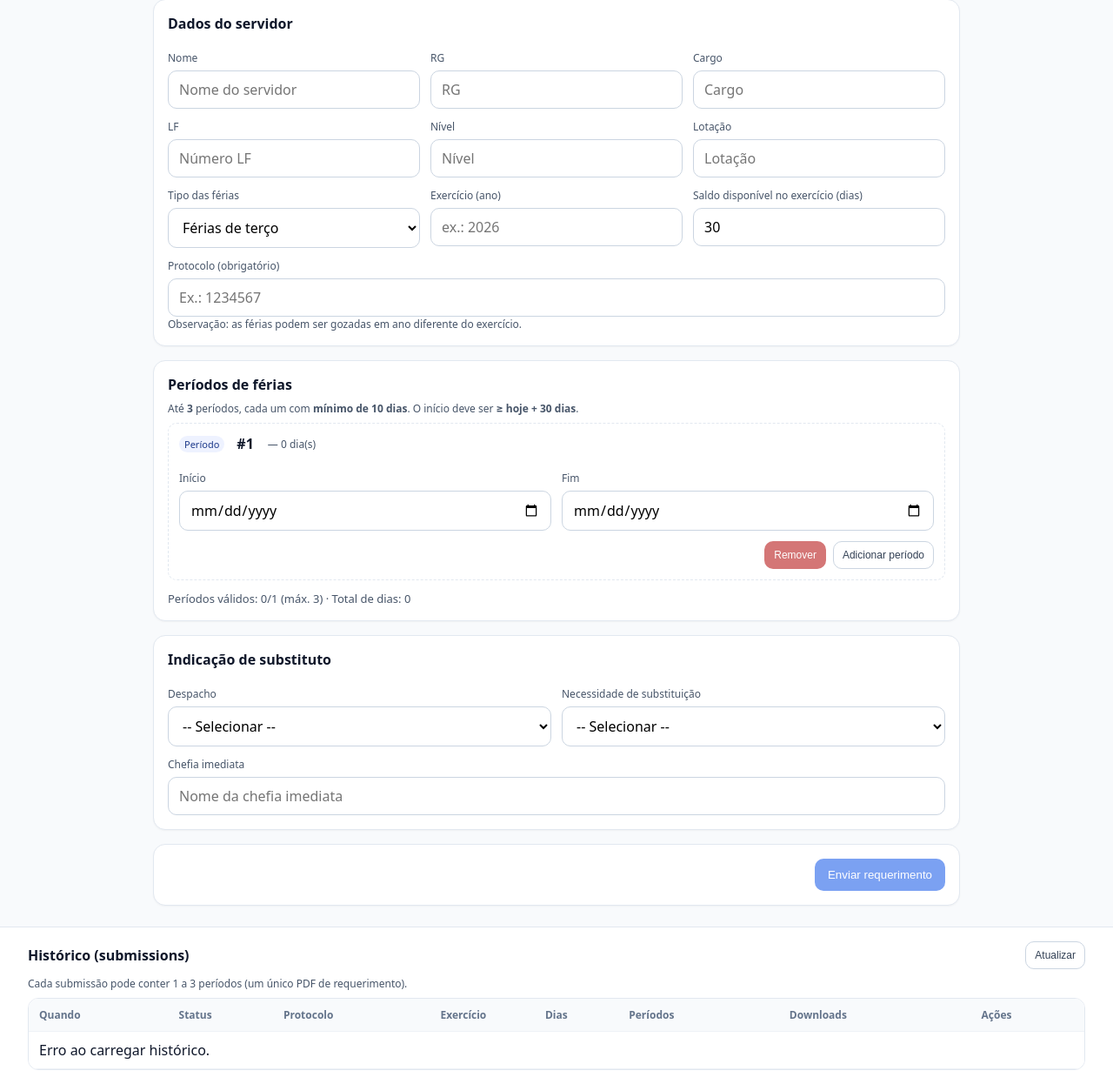
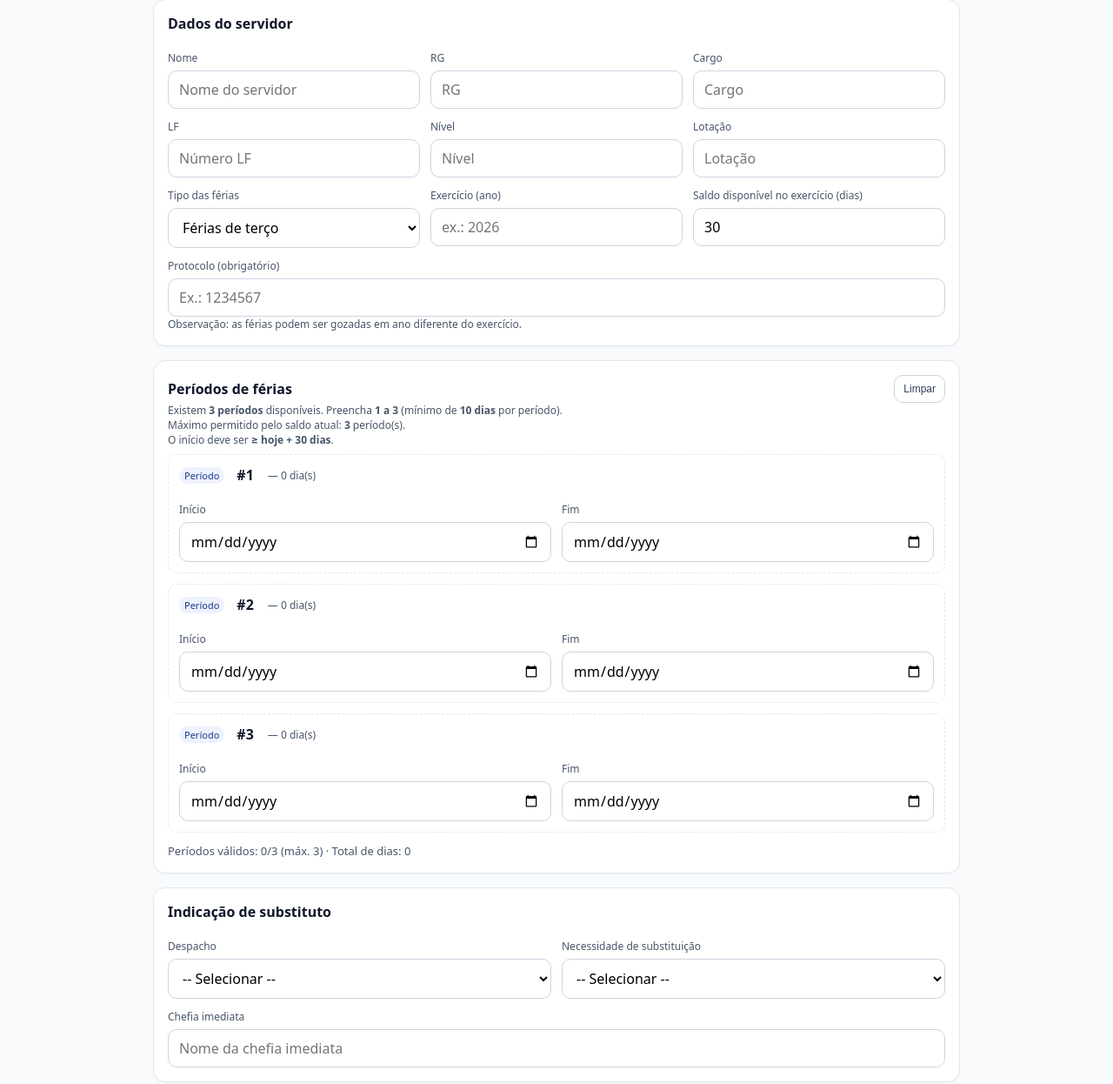
Before and after one commit to oBaldon/portal-agepar, a FastAPI app: template apps/bff/app/automations/templates/ferias/ui.html in a window 1280 px wide. Shown: the part 64-1310 px from the top of the page at 87% size. Run offline with FastAPI, Linux system fonts and the light colour scheme; the template is opened without the code that fills it, so the values that code supplies are empty; parts of the project's set-up code (start-up, migrations or seed data) failed here and were passed over; some libraries are stand-ins or nearby versions.

Commit message:
feat: adicionar botão para limpar períodos de férias e ajustar UI para exibição

```diff
--- a/apps/bff/app/automations/templates/ferias/ui.html
+++ b/apps/bff/app/automations/templates/ferias/ui.html
@@ -35,10 +35,9 @@
   .warn { color:#7c2d12; background:#fef3c7; border:1px solid #fde68a; padding:6px 8px; border-radius:8px; font-size:12px; display:inline-block; }
   .err { color:#7f1d1d; background:#fee2e2; border:1px solid #fecaca; padding:6px 8px; border-radius:8px; font-size:12px; display:inline-block; }
 
-  .item { position: relative; padding:12px; padding-bottom: 56px; border:1px dashed #e2e8f0; border-radius: 10px; margin-bottom: 12px; background:#fff; }
+  .item { position: relative; padding:12px; border:1px dashed #e2e8f0; border-radius: 10px; margin-bottom: 12px; background:#fff; }
   .item .meta { display:flex; align-items:center; gap:8px; margin-bottom:8px; }
   .badge { display:inline-block; font-size:11px; padding:2px 6px; border-radius:999px; background:#eef2ff; color:#1e3a8a; margin-right:6px; }
-  .item-actions { position:absolute; right:12px; bottom:12px; display:flex; gap:8px; }
 
   .hr { height:1px; background:#e2e8f0; border:0; margin:12px 0; }
 
@@ -160,9 +159,15 @@
 
   <!-- Períodos -->
   <div class="card">
-    <h2>Períodos de férias</h2>
+    <div style="display:flex; align-items:center; justify-content:space-between; gap:8px">
+      <h2 style="margin:0">Períodos de férias</h2>
+      <button class="btn secondary small" id="limparPeriodosBtn" type="button" title="Limpar os 3 períodos">
+        Limpar
+      </button>
+    </div>
     <div class="note" style="margin-bottom:8px">
-      Até <b id="maxPeriodosText">3</b> períodos, cada um com <b>mínimo de 10 dias</b>.
+      Existem <b>3 períodos</b> disponíveis. Preencha <b>1 a 3</b> (mínimo de <b>10 dias</b> por período).<br/>
+      Máximo permitido pelo saldo atual: <b id="maxPeriodosText">3</b> período(s).<br/>
       O início deve ser <b>≥ hoje + <span id="leadDaysText">30</span> dias</b>.
     </div>
 
@@ -300,6 +305,12 @@
     return (b - a) + 1;
   };
 
+  // Pega os 2 inputs date (início/fim) do card, sem depender de :first-of-type/:last-of-type
+  function getPeriodoDateInputs(div){
+    const inputs = div.querySelectorAll('input[type="date"]');
+    return { ini: inputs[0] || null, fim: inputs[1] || null };
+  }
+
   // ---------------------- Estado ----------------------
   const periodosEl = $("#periodos");
   const msgEl = $("#msg");
@@ -317,6 +328,7 @@
   const tipoFeriasEl = $("#tipoFerias");
   const leadDaysText = $("#leadDaysText");
   const maxPeriodosText = $("#maxPeriodosText");
+  const limparPeriodosBtn = $("#limparPeriodosBtn");
   const protocoloEl = $("#protocolo");
 
   const despachoEl = $("#despacho");
@@ -327,7 +339,6 @@
   const chefiaEl = $("#chefia");
 
   let hasFeriasRole = false;
-  let cardSeq = 0;
   let saldoFromMe = null; // saldo_ferias vindo do /api/me (banco)
 
   // === AUTO-REFRESH ===
@@ -357,8 +368,7 @@
   function autofillFirstPeriodEndFromSaldo(){
     const first = periodosEl.firstElementChild;
     if (!first) return;
-    const ini = first.querySelector('input[type="date"]:first-of-type');
-    const fim = first.querySelector('input[type="date"]:last-of-type');
+    const { ini, fim } = getPeriodoDateInputs(first);
     if (!ini || !fim) return;
     if (!ini.value) return;
 
@@ -379,8 +389,7 @@
   }
 
   // ---------------------- UI Período ----------------------
-  function buildPeriodoCard(){
-    const idx = cardSeq++;
+  function buildPeriodoCard(idx){
     const card = document.createElement('div');
     card.className = 'item';
     card.dataset.idx = String(idx);
@@ -388,7 +397,7 @@
     const meta = document.createElement('div');
     meta.className = 'meta';
     const badge = document.createElement('span'); badge.className='badge'; badge.textContent='Período';
-    theNumber = document.createElement('strong'); theNumber.className='item-number'; theNumber.textContent = `#${idx+1}`;
+    const theNumber = document.createElement('strong'); theNumber.className='item-number'; theNumber.textContent = `#${idx+1}`;
     const diasInfo = document.createElement('span'); diasInfo.className='note'; diasInfo.style.marginLeft='8px'; diasInfo.textContent='— 0 dia(s)';
     meta.appendChild(badge); meta.appendChild(theNumber); meta.appendChild(diasInfo);
 
@@ -406,16 +415,7 @@
     c2.appendChild(lblFim); c2.appendChild(fim);
     row.appendChild(c1); row.appendChild(c2);
 
-    const actions = document.createElement('div'); actions.className='item-actions';
-    const removeBtn = document.createElement('button'); removeBtn.type='button'; removeBtn.className='btn small danger'; removeBtn.textContent='Remover';
-    const addBtn = document.createElement('button'); addBtn.type='button'; addBtn.className='btn small secondary'; addBtn.textContent='Adicionar período';
-
-    actions.appendChild(removeBtn); actions.appendChild(addBtn);
-
-    function isFirstPeriodo(){
-      // não depende do idx (pois idx pode mudar quando remove/reordena)
-      return periodosEl.firstElementChild === card;
-    }
+    function isFirstPeriodo(){ return idx === 0; }
 
     function applyMinAttrs(){
       const minStart = minStartYMD();
@@ -468,7 +468,6 @@
       diasInfo.textContent = `— ${isFinite(dias) && dias>0 ? dias : 0} dia(s)`;
 
       computeTotais();
-      updateAddButtons();
     }
 
     ini.addEventListener('input', recalc);
@@ -478,85 +477,17 @@
       recalc();
     });
 
-    removeBtn.onclick = ()=>{
-      if(periodosEl.children.length<=1){
-        card.classList.add('shake'); setTimeout(()=>card.classList.remove('shake'),250);
-        return;
-      }
-      card.remove();
-      recomputeNumbers();
-      computeTotais();
-      updateAddButtons();
-    };
-
-    addBtn.onclick = ()=>{
-      if(!canAddAnother()) return;
-      periodosEl.appendChild(buildPeriodoCard());
-      recomputeNumbers();
-      updateAddButtons();
-      computeTotais();
-      const last = periodosEl.lastElementChild;
-      if(last) last.querySelector('input[type="date"]')?.focus();
-    };
-
     applyMinAttrs();
 
     card.appendChild(meta);
     card.appendChild(row);
-    card.appendChild(actions);
     return card;
-  }
-
-  function recomputeNumbers(){
-    $$('#periodos .item').forEach((div,i)=>{
-      const num = div.querySelector('.item-number');
-      if(num) num.textContent = `#${i+1}`;
-      div.dataset.idx = String(i);
-      div.querySelectorAll('[name^="p["]').forEach(el=>{
-        el.name = el.name.replace(/p\[\d+\]/, `p[${i}]`);
-      });
-      div.querySelectorAll('[id^="p-"]').forEach(el=>{
-        el.id = el.id.replace(/p-\d+-/, `p-${i}-`);
-      });
-      div.querySelectorAll('label[for^="p-"]').forEach(l=>{
-        l.htmlFor = l.htmlFor.replace(/p-\d+-/, `p-${i}-`);
-      });
-    });
-  }
-
-  function ensureOnePeriodo(){
-    if(periodosEl.children.length===0){
-      periodosEl.appendChild(buildPeriodoCard());
-    }
   }
 
   function maxPeriodosBySaldo(saldo){
     if(Math.floor(saldo/3) >= 10) return 3;
     if(Math.floor(saldo/2) >= 10) return 2;
     return 1;
-  }
-
-  function canAddAnother(){
-    const { saldo, diasValidos, maxP } = computeTotais();
-    const cards = $$('#periodos .item').length;
-    if(cards >= maxP) return false;
-    return (saldo - diasValidos) >= 10;
-  }
-
-  function updateAddButtons(){
-    const cards = $$('#periodos .item');
-    const canAdd = canAddAnother();
-
-    cards.forEach((c,i)=>{
-      const addBtn = c.querySelector('.item-actions .btn.secondary');
-      const remBtn = c.querySelector('.item-actions .btn.danger');
-      if(addBtn){
-        addBtn.style.display = (i===cards.length-1) ? '' : 'none';
-        addBtn.disabled = !canAdd;
-        addBtn.title = canAdd ? '' : 'Não é possível adicionar outro período.';
-      }
-      if(remBtn) remBtn.disabled = (cards.length<=1);
-    });
   }
 
   function collectPeriodos(){
@@ -956,15 +887,11 @@
       $("#leadDaysText").textContent = String(getLeadDays());
 
       $$('#periodos .item').forEach(div=>{
-        const ini = div.querySelector('input[type="date"]:first-of-type');
-        const fim = div.querySelector('input[type="date"]:last-of-type');
-        if(ini && fim){
-          ini.dispatchEvent(new Event('input', {bubbles:true}));
-          fim.dispatchEvent(new Event('input', {bubbles:true}));
-        }
+        const { ini } = getPeriodoDateInputs(div);
+        // Revalida via início (não dispara input no fim para não “travar” o autofill).
+        if(ini) ini.dispatchEvent(new Event('input', {bubbles:true}));
       });
 
-      updateAddButtons();
       computeTotais();
     }
 
@@ -980,14 +907,43 @@
       const firstIni = periodosEl.querySelector('.item input[type="date"]');
       if (firstIni) firstIni.dispatchEvent(new Event('input', { bubbles:true }));
 
-      updateAddButtons();
       computeTotais();
     });
 
     $("#enviarBtn").addEventListener('click', (e)=>{ e.preventDefault(); enviar(); });
     $("#atualizarBtn2").addEventListener('click', (e)=>{ e.preventDefault(); loadSubs(); });
 
-    ensureOnePeriodo();
+    // Limpar os 3 períodos (sem reload)
+    limparPeriodosBtn?.addEventListener('click', (e)=>{
+      e.preventDefault();
+      // limpa datas e reseta autofill do 1º período
+      $$('#periodos .item').forEach(div=>{
+        const { ini, fim } = getPeriodoDateInputs(div);
+        if (ini) {
+          ini.value = '';
+          ini.setCustomValidity('');
+          // atualiza UI do card (dias/validação)
+          ini.dispatchEvent(new Event('input', { bubbles:true }));
+        }
+        if (fim) {
+          fim.value = '';
+          fim.dataset.autofill = "1"; // volta ao modo autofill, se o usuário usar novamente
+          fim.setCustomValidity('');
+        }
+      });
+      computeTotais();
+      $("#msg").textContent = 'Períodos limpos.';
+      setTimeout(()=>{ if ($("#msg").textContent === 'Períodos limpos.') $("#msg").textContent=''; }, 2500);
+      // foca no primeiro início para facilitar preenchimento
+      periodosEl.querySelector('.item input[type="date"]')?.focus();
+    });
+
+    // Sempre renderiza 3 períodos fixos (sem adicionar/remover).
+    periodosEl.innerHTML = '';
+    periodosEl.appendChild(buildPeriodoCard(0));
+    periodosEl.appendChild(buildPeriodoCard(1));
+    periodosEl.appendChild(buildPeriodoCard(2));
+
     applyTipoRules();
     loadSubs();
   }
```
